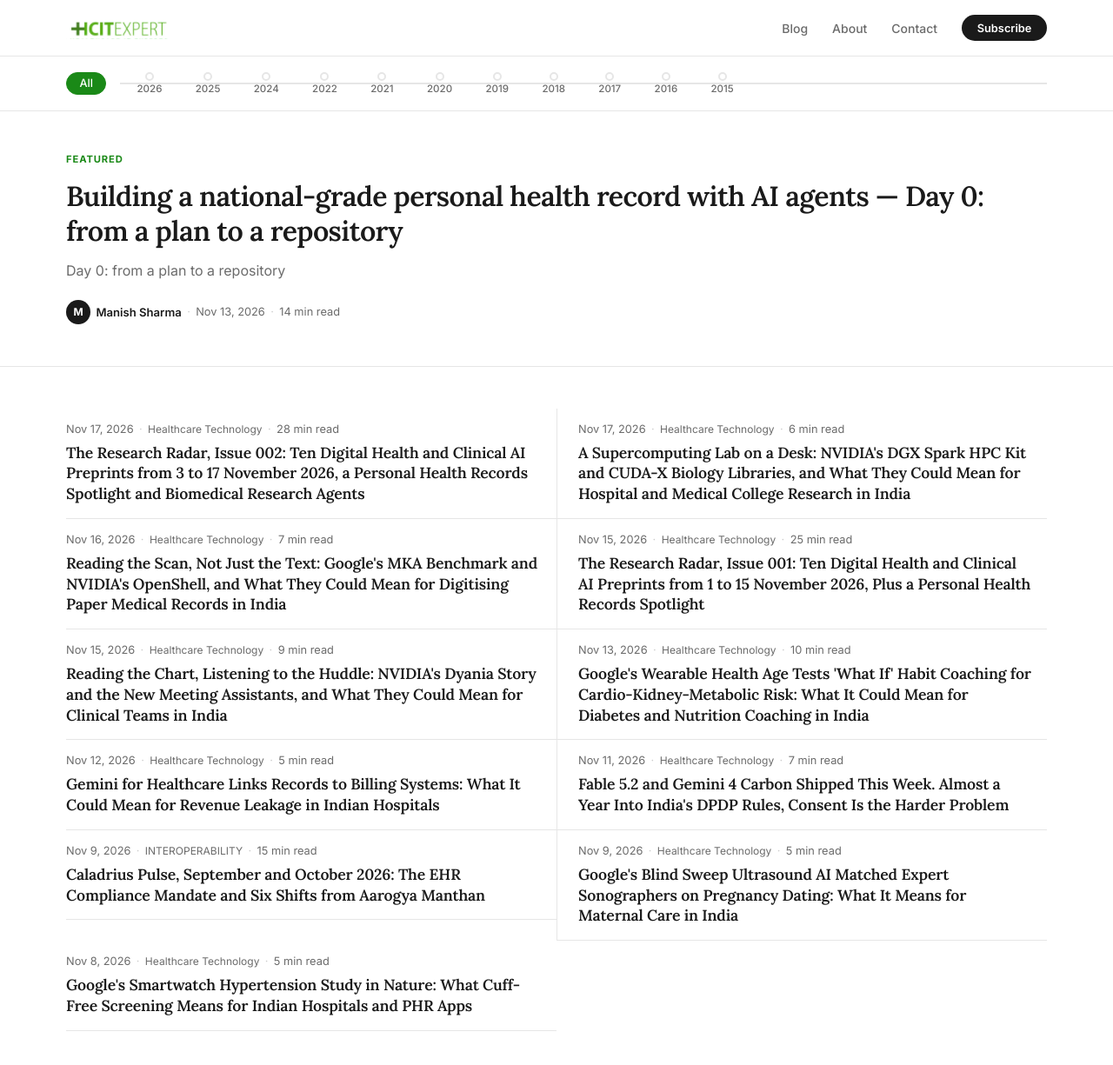
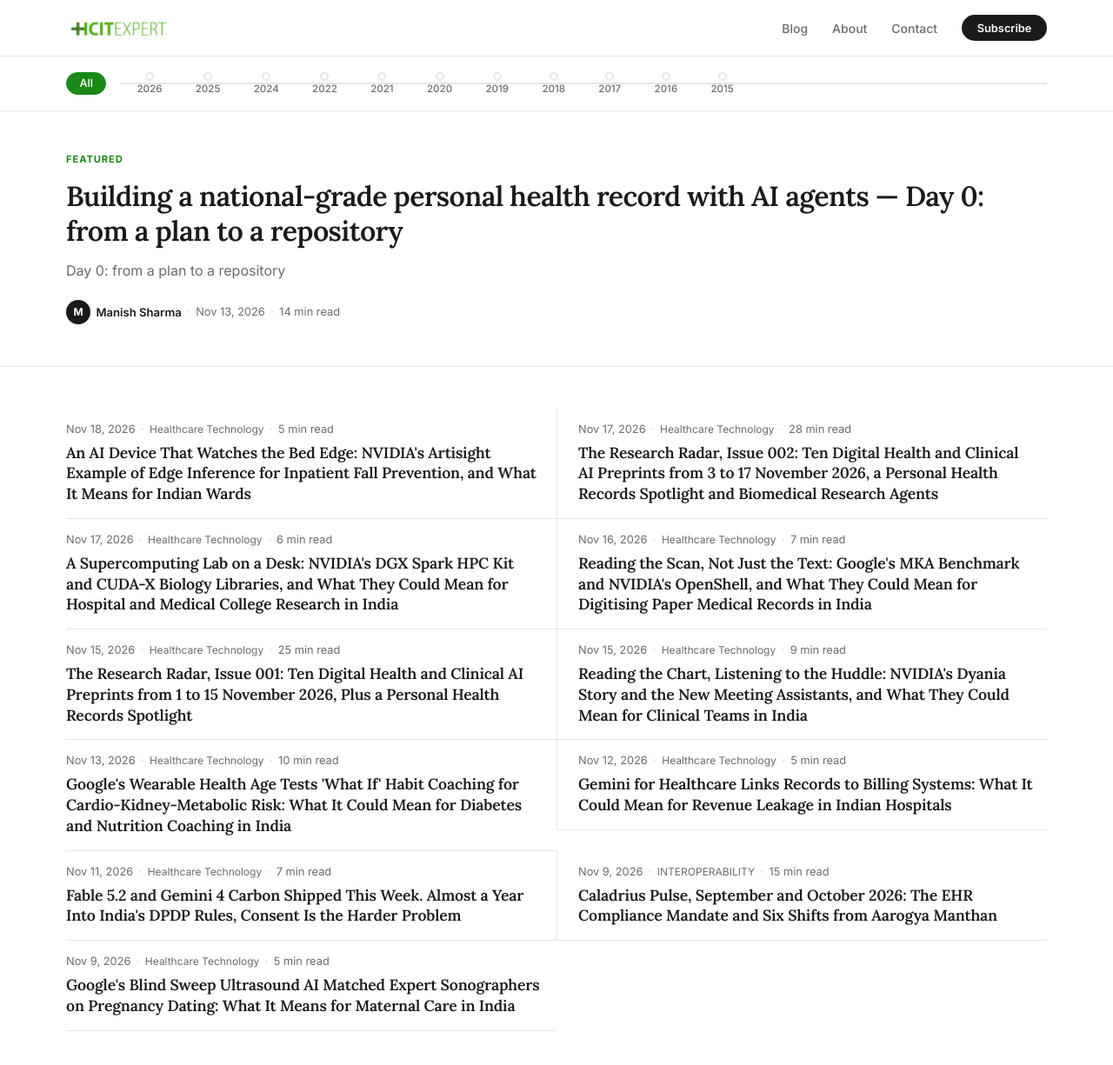
Before and after one commit to msharmas-yajur/hcitexpert-com, a Jekyll site: the page built from index.html, in a window 1280 px wide and 1400 px high. Shown: the top 1225 px of the window at 87% size. Built offline with Jekyll 4.4.1, drawn with Linux system fonts in a browser that asks for light colours; the list of posts is cut into pages by our own code; part of the change alters nothing that is shown.

Commit message:
post: Clinical Frontier 2026-11-18 - inpatient-fall-prevention-bedside-edge-ai-india
Co-Authored-By: Claude Sonnet 5.5 <noreply@anthropic.com>
Claude-Session: https://claude.ai/code/session_013kodvpn1aXpbMMUpAaKEq4

```diff
--- a/_data/clinical_frontier_covered.yml
+++ b/_data/clinical_frontier_covered.yml
@@ -380,4 +380,17 @@ covered:
       - https://www.pib.gov.in/PressReleasePage.aspx?PRID=2091577&reg=48&lang=2
       - https://www.pib.gov.in/PressReleasePage.aspx?PRID=2190014
 
+  - date: 2026-11-18
+    slug: 2026-11-18-nvidia-artisight-jetson-orin-nx-bedside-fall-prevention-edge-ai-india
+    angle: inpatient-fall-prevention-bedside-edge-ai-india
+    regions: [India, US]
+    models: ["Artisight All-in-One device", "NVIDIA Jetson Orin NX", "NVIDIA CUDA, TensorRT and Dynamo-Triton"]
+    sources:
+      - https://blogs.nvidia.com/blog/how-ai-is-helping-care-teams/
+      - https://www.nvidia.com/en-us/autonomous-machines/embedded-systems/jetson-orin/
+      - https://portal.nabh.co/images/Standards/NABH%20Hospital%20Accreditation%20Standard%206th%20Edition%20January%202025.pdf
+      - https://www.cms.gov/medicare/quality/value-based-programs/hospital-acquired-conditions
+      - https://www.pib.gov.in/PressReleasePage.aspx?PRID=2190014
+      - https://hl7.org/fhir/observation.html
+
 held: []
--- /dev/null
+++ b/_posts/2026-11-18-nvidia-artisight-jetson-orin-nx-bedside-fall-prevention-edge-ai-india.md
@@ -0,0 +1,100 @@
+---
+title: "An AI Device That Watches the Bed Edge: NVIDIA's Artisight Example of Edge Inference for Inpatient Fall Prevention, and What It Means for Indian Wards"
+date: 2026-11-18 22:40:44 +0530
+author: Manish Sharma
+description: "The Clinical Frontier, Issue 038. NVIDIA's care-teams post describes Artisight's in-room device, which runs several models on a Jetson Orin NX to alert nurses when a high-risk patient starts to leave the bed. What it suggests for inpatient fall prevention in India, read against NABH's fall-risk standard and fall indicator, CMS's fall-fracture measure in the US, and a note on what the post does not show."
+keywords: "inpatient fall prevention AI, Artisight, NVIDIA Jetson Orin NX, edge AI hospital ward, bed exit alert, NABH fall risk COP.16, patient falls per 1000 patient days, CMS PSI 08 fall-associated fracture, patient safety India, on-premise inference, DPDP Rules video audio patient room, nursing workload AI"
+image: /assets/images/logo.png
+reading_time: "7 min read"
+categories:
+  - Healthcare Technology
+  - AI/ML/DL
+tags:
+  - Patient Safety
+  - Fall Prevention
+  - Edge AI
+  - NVIDIA
+  - Jetson
+  - Nursing
+  - NABH
+  - On-Premise AI
+  - DPDP Act
+mentions:
+  - name: "NVIDIA Blog: AI Is Helping Care Teams Get Patients the Right Care, Sooner"
+    description: "NVIDIA's post dated 13 November 2026, with company sections dated 13 to 17 November, describing how health systems and startups use NVIDIA technology. Its Artisight section describes an in-room device that alerts nurses when a patient at high risk of falling starts to get out of bed."
+    url: "https://blogs.nvidia.com/blog/how-ai-is-helping-care-teams/"
+  - name: "NVIDIA Jetson Orin"
+    description: "NVIDIA's product page for the Jetson Orin family of embedded edge computers, linked from the Artisight section of NVIDIA's post."
+    url: "https://www.nvidia.com/en-us/autonomous-machines/embedded-systems/jetson-orin/"
+  - name: "NABH Accreditation Standards for Hospitals, 6th Edition (effective 1 January 2025)"
+    description: "The National Accreditation Board for Hospitals and Healthcare Providers standard for hospitals. Standard COP.16 includes an objective element on identifying and managing patients at risk of fall, and the indicator list includes incidence of patient falls per 1000 patient days."
+    url: "https://portal.nabh.co/images/Standards/NABH%20Hospital%20Accreditation%20Standard%206th%20Edition%20January%202025.pdf"
+  - name: "CMS: Hospital-Acquired Conditions"
+    description: "The US Centers for Medicare and Medicaid Services page that lists PSI 08, In Hospital Fall-Associated Fracture Rate, among the measures in the CMS PSI 90 composite."
+    url: "https://www.cms.gov/medicare/quality/value-based-programs/hospital-acquired-conditions"
+  - name: "PIB: Government notifies DPDP Rules to empower citizens and protect privacy"
+    description: "Press Information Bureau release of 14 November 2025 from the Ministry of Electronics and IT on the notification of the Digital Personal Data Protection Rules, 2025, including the 18 month phased compliance timeline."
+    url: "https://www.pib.gov.in/PressReleasePage.aspx?PRID=2190014"
+faq:
+  - q: "What does the Artisight device do, according to NVIDIA?"
+    a: "NVIDIA's post says Artisight's All-in-One device uses audio and video to capture data about a patient's movement, recognises when a patient moves towards the edge of the bed, alerts staff when a patient at high risk of falling starts to get out of bed, and automatically timestamps and charts the alert."
+  - q: "Where does the AI run?"
+    a: "NVIDIA says each device runs an NVIDIA Jetson Orin NX, a compact edge computer, to process audio, video and movement in the room, with several AI models running at the same time. The post says the data stays on the device and in the hospital, which it says keeps alerts quick and protects patient privacy."
+  - q: "Does NVIDIA's post show that the device reduces falls?"
+    a: "The post describes the benefits Artisight intends, including fewer injuries, shorter stays and about five hours saved per unit per day for nurses. We did not find in the post a published evaluation, an accuracy figure or a false alarm rate for the device, so a hospital should ask the vendor for evidence from comparable wards before relying on it."
+  - q: "What does NABH require on patient falls?"
+    a: "The NABH hospital standards, 6th edition, effective 1 January 2025, include in standard COP.16 a core objective element that the organisation identifies and manages patients who are at a risk of fall. Its indicator list includes incidence of patient falls, calculated as the number of patient falls divided by total inpatient days, times 1000, collated monthly."
+---
+
+> **The Clinical Frontier** · 18 November 2026 · Issue 038
+> A briefing on how the latest frontier AI models and hardware land in real healthcare workflows, written for India's health-IT community. No hype, just what changed and what to do about it.
+
+**In this issue**
+
+- NVIDIA's care-teams post describes **Artisight**, an in-room device that alerts nurses when a patient at high risk of falling **starts to get out of bed**, running its models on a **Jetson Orin NX** inside the room.
+- NVIDIA says the data stays on the device and in the hospital. That is an **edge inference** design, worth comparing with cloud video analytics.
+- India's NABH standards already ask hospitals to **identify and manage patients at risk of fall** and to **measure falls per 1000 patient days**. Any device should be judged against that number.
+- The post states the intended benefits but we did not find any accuracy or outcome data in it. We list what to ask for.
+
+## What shipped
+
+NVIDIA's [care-teams post](https://blogs.nvidia.com/blog/how-ai-is-helping-care-teams/) is a roundup of health systems and startups using its technology. The Artisight section is dated 16 November.
+
+- **The problem, in NVIDIA's words.** The post says roughly 700,000 to 1 million patients fall in US hospitals each year, and that a fall with injury costs over $14,000 on average and can add days to a stay.
+- **The device.** Artisight's All-in-One device uses audio and video to capture data about a patient's movement and to recognise when a patient moves towards the edge of the bed. When a high-risk patient starts to get out of bed it alerts staff, and it automatically timestamps and charts the alert.
+- **The hardware.** Each device runs an [NVIDIA Jetson Orin NX](https://www.nvidia.com/en-us/autonomous-machines/embedded-systems/jetson-orin/), a compact edge computer, which processes audio, video and movement in the room. Several AI models run at the same time. NVIDIA says the models are optimised with CUDA and TensorRT, with Dynamo-Triton managing how they run.
+- **The data.** NVIDIA says the data stays on the device and in the hospital, which it says keeps alerts quick and protects patient privacy.
+- **The claimed benefit.** The early warning is meant to give nurses time to reach the patient before they stand. NVIDIA says it saves nurses about five hours per unit per day.
+
+These are NVIDIA's descriptions of a partner's product. The section links to Artisight for more, and we have not tested the device.
+
+## Why it matters: the alert has to beat the fall
+
+Our reading: a bed-exit alert is a timing problem, because the value lies in the seconds between the first movement and the patient standing. NVIDIA's described design runs several models on a small computer in the room and says the data stays in the hospital. A design that sends continuous video to a remote service would have to deal with network delay and with footage leaving the room, so it is worth asking any vendor which design it uses.
+
+## For Indian hospitals: measure it against what NABH already asks
+
+Falls are already a defined quality item in Indian accreditation.
+
+- **The standard.** The [NABH hospital standards, 6th edition](https://portal.nabh.co/images/Standards/NABH%20Hospital%20Accreditation%20Standard%206th%20Edition%20January%202025.pdf), effective 1 January 2025, include standard COP.16 on identifying and managing patients at high risk of morbidity or mortality. One of its core objective elements reads: the organisation identifies and manages patients who are at a risk of fall.
+- **The indicator.** The same document lists incidence of patient falls, defined as the number of patient falls divided by total inpatient days, times 1000, collated monthly. It says all types of falls are included, and that assisted falls count too. It also defines a near miss.
+
+That gives a ward a ready yardstick. If you pilot a device like this, record falls per 1000 patient days, and near misses, for the same wards before and after, using NABH's definitions. A pilot judged on anecdotes will not tell you much.
+
+For comparison, in the US, CMS's [Hospital-Acquired Conditions page](https://www.cms.gov/medicare/quality/value-based-programs/hospital-acquired-conditions) lists PSI 08, the in-hospital fall-associated fracture rate, among the measures in the CMS PSI 90 composite, which CMS calculates from Medicare fee-for-service claims. Both systems treat falls as something to count.
+
+**Questions to ask before a pilot.** These are our suggestions, not requirements from any source.
+
+1. **Evidence.** Does the vendor have an evaluation on wards like yours, with sensitivity, false alarm rate and fall outcomes? NVIDIA's post gives none that we found.
+2. **Alert path.** Who receives the alert, on what device, and what happens at night when a nurse covers many beds? Alerts that are not acted on are noise.
+3. **Charting.** NVIDIA says the alert is charted automatically. Ask where. If it needs to reach your record, decide how it is represented, for example as a timestamped [FHIR Observation](https://hl7.org/fhir/observation.html), and who can see it.
+4. **Privacy and consent.** Continuous audio and video in a patient room is a sensitive thing to deploy. Ask where footage and derived data are stored, for how long, and who can open them. India's DPDP Rules were [notified in November 2025](https://www.pib.gov.in/PressReleasePage.aspx?PRID=2190014) with an 18 month phased compliance timeline, according to the Press Information Bureau. How they apply to your wards is a question for your legal and data protection advisers.
+5. **Ward reality.** If your wards are multi-bed, or relatives stay at the bedside, ask the vendor how the device behaves when more than one person is moving near a bed.
+
+## The takeaway
+
+The technology point is clear: a small edge computer can run several models beside the bed, and keeping data local is a design choice you can ask for. The clinical point is just as clear: an alert is only as good as the evidence behind it and the nurse who answers it. Start from NABH's falls indicator, run a measured pilot, and keep humans in charge of the response.
+
+---
+
+*The Clinical Frontier is a daily briefing from [HCITExperts](https://hcitexpert.com/). Read the source: [NVIDIA's care-teams post](https://blogs.nvidia.com/blog/how-ai-is-helping-care-teams/). More tomorrow.*
```
